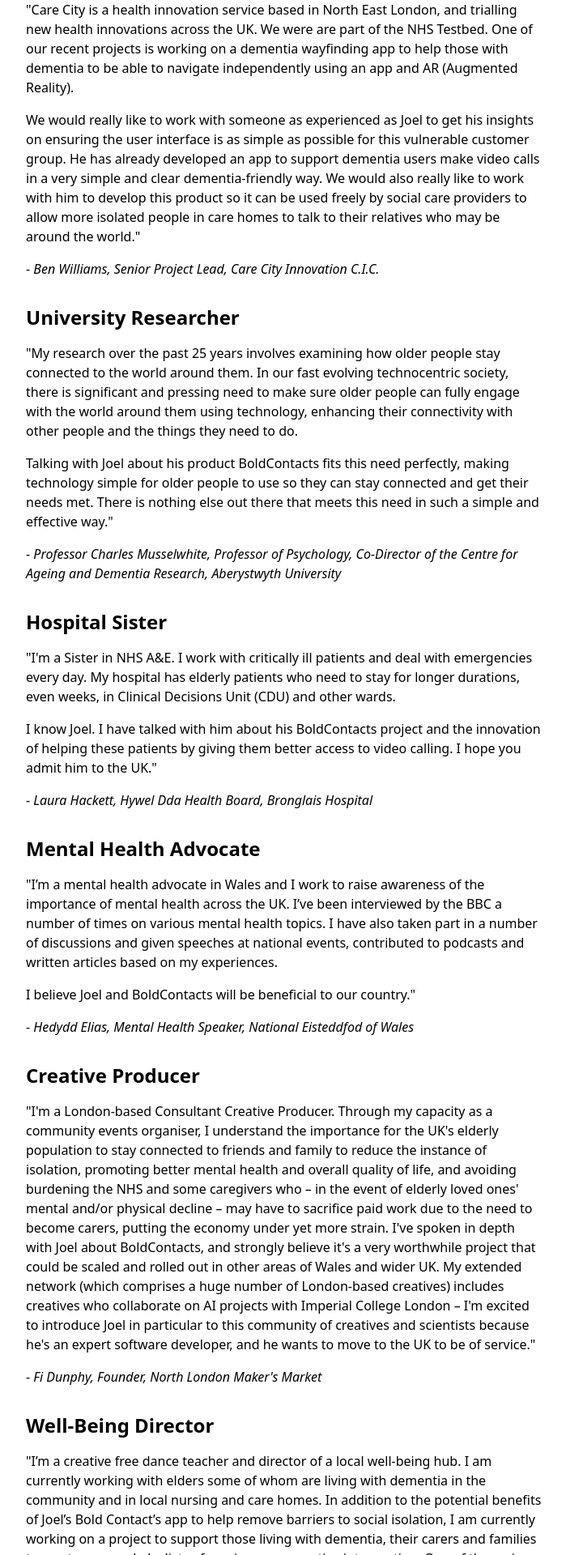
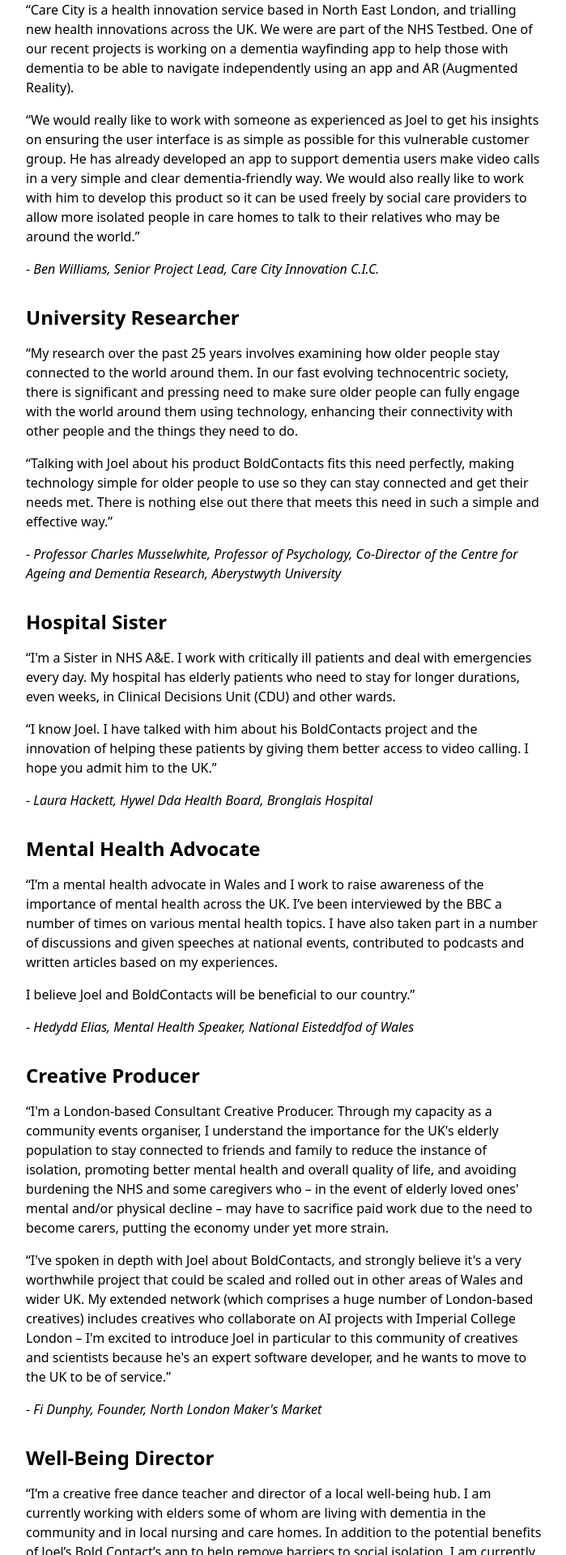
Before and after one commit to BoldContacts/boldcontacts-site-as-sveltekit, a SvelteKit app: page /quotations-by-experts in a window 1280 px wide. Shown: the part 1720-3640 px from the top of the page at 81% size, without its empty margins (288-987 px from the left). Built offline with nearby package versions, Linux system fonts and the light colour scheme.

Commit message:
Reformat quotations

```diff
--- a/src/routes/quotations-by-experts/+page.svelte
+++ b/src/routes/quotations-by-experts/+page.svelte
@@ -42,37 +42,55 @@
 <h1>Quotations by experts thus far</h1>
 
 
+
 <h2>Health Innovation Leader</h2>
 
-<blockquote><p>"Care City is a health innovation service based in North East London, and trialling new health innovations across the UK. We were are part of the NHS Testbed. One of our recent projects is working on a dementia wayfinding app to help those with dementia to be able to navigate independently using an app and AR (Augmented Reality).</p><p>We would really like to work with someone as experienced as Joel to get his insights on ensuring the user interface is as simple as possible for this vulnerable customer group. He has already developed an app to support dementia users make video calls in a very simple and clear dementia-friendly way. We would also really like to work with him to develop this product so it can be used freely by social care providers to allow more isolated people in care homes to talk to their relatives who may be around the world."</p></blockquote>
+<blockquote>
+    <p>&ldquo;Care City is a health innovation service based in North East London, and trialling new health innovations across the UK. We were are part of the NHS Testbed. One of our recent projects is working on a dementia wayfinding app to help those with dementia to be able to navigate independently using an app and AR (Augmented Reality).</p>
+    <p>&ldquo;We would really like to work with someone as experienced as Joel to get his insights on ensuring the user interface is as simple as possible for this vulnerable customer group. He has already developed an app to support dementia users make video calls in a very simple and clear dementia-friendly way. We would also really like to work with him to develop this product so it can be used freely by social care providers to allow more isolated people in care homes to talk to their relatives who may be around the world.&rdquo;</p>
+</blockquote>
 - <cite>Ben Williams, Senior Project Lead, Care City Innovation C.I.C.</cite>
 
 
 <h2>University Researcher</h2>
 
-<blockquote><p>"My research over the past 25 years involves examining how older people stay connected to the world around them. In our fast evolving technocentric society, there is significant and pressing need to make sure older people can fully engage with the world around them using technology, enhancing their connectivity with other people and the things they need to do.</p><p>Talking with Joel about his product BoldContacts fits this need perfectly, making technology simple for older people to use so they can stay connected and get their needs met. There is nothing else out there that meets this need in such a simple and effective way."</p></blockquote>
+<blockquote>
+    <p>&ldquo;My research over the past 25 years involves examining how older people stay connected to the world around them. In our fast evolving technocentric society, there is significant and pressing need to make sure older people can fully engage with the world around them using technology, enhancing their connectivity with other people and the things they need to do.</p>
+    <p>&ldquo;Talking with Joel about his product BoldContacts fits this need perfectly, making technology simple for older people to use so they can stay connected and get their needs met. There is nothing else out there that meets this need in such a simple and effective way.&rdquo;</p></blockquote>
 - <cite>Professor Charles Musselwhite, Professor of Psychology, Co-Director of the Centre for Ageing and Dementia Research, Aberystwyth University</cite>
 
 
 <h2>Hospital Sister</h2>
 
-<blockquote><p>"I'm a Sister in NHS A&E. I work with critically ill patients and deal with emergencies every day. My hospital has elderly patients who need to stay for longer durations, even weeks, in Clinical Decisions Unit (CDU) and other wards.</p><p>I know Joel. I have talked with him about his BoldContacts project and the innovation of helping these patients by giving them better access to video calling. I hope you admit him to the UK."</p></blockquote>
+<blockquote>
+    <p>&ldquo;I'm a Sister in NHS A&E. I work with critically ill patients and deal with emergencies every day. My hospital has elderly patients who need to stay for longer durations, even weeks, in Clinical Decisions Unit (CDU) and other wards.</p>
+    <p>&ldquo;I know Joel. I have talked with him about his BoldContacts project and the innovation of helping these patients by giving them better access to video calling. I hope you admit him to the UK.&rdquo;</p>
+</blockquote>
 - <cite>Laura Hackett, Hywel Dda Health Board, Bronglais Hospital</cite>
 
 
 <h2>Mental Health Advocate</h2>
 
-<blockquote><p>"I’m a mental health advocate in Wales and I work to raise awareness of the importance of mental health across the UK. I’ve been interviewed by the BBC a number of times on various mental health topics. I have also taken part in a number of discussions and given speeches at national events, contributed to podcasts and written articles based on my experiences.</p><p>I believe Joel and BoldContacts will be beneficial to our country."</p></blockquote>
+<blockquote>
+    <p>&ldquo;I’m a mental health advocate in Wales and I work to raise awareness of the importance of mental health across the UK. I’ve been interviewed by the BBC a number of times on various mental health topics. I have also taken part in a number of discussions and given speeches at national events, contributed to podcasts and written articles based on my experiences.</p>
+    <p>I believe Joel and BoldContacts will be beneficial to our country.&rdquo;</p>
+</blockquote>
 - <cite>Hedydd Elias, Mental Health Speaker, National Eisteddfod of Wales</cite>
 
 
 <h2>Creative Producer</h2>
 
-<blockquote><p>"I'm a London-based Consultant Creative Producer. Through my capacity as a community events organiser, I understand the importance for the UK's elderly population to stay connected to friends and family to reduce the instance of isolation, promoting better mental health and overall quality of life, and avoiding burdening the NHS and some caregivers who – in the event of elderly loved ones' mental and/or physical decline – may have to sacrifice paid work due to the need to become carers, putting the economy under yet more strain. I've spoken in depth with Joel about BoldContacts, and strongly believe it's a very worthwhile project that could be scaled and rolled out in other areas of Wales and wider UK. My extended network (which comprises a huge number of London-based creatives) includes creatives who collaborate on AI projects with Imperial College London – I'm excited to introduce Joel in particular to this community of creatives and scientists because he's an expert software developer, and he wants to move to the UK to be of service."</p></blockquote>
+<blockquote>
+    <p>&ldquo;I'm a London-based Consultant Creative Producer. Through my capacity as a community events organiser, I understand the importance for the UK's elderly population to stay connected to friends and family to reduce the instance of isolation, promoting better mental health and overall quality of life, and avoiding burdening the NHS and some caregivers who – in the event of elderly loved ones' mental and/or physical decline – may have to sacrifice paid work due to the need to become carers, putting the economy under yet more strain.</p>
+    <p>&ldquo;I've spoken in depth with Joel about BoldContacts, and strongly believe it's a very worthwhile project that could be scaled and rolled out in other areas of Wales and wider UK. My extended network (which comprises a huge number of London-based creatives) includes creatives who collaborate on AI projects with Imperial College London – I'm excited to introduce Joel in particular to this community of creatives and scientists because he's an expert software developer, and he wants to move to the UK to be of service.&rdquo;</p>
+</blockquote>
 - <cite>Fi Dunphy, Founder, North London Maker's Market</cite>
 
 
 <h2>Well-Being Director</h2>
 
-<blockquote><p>"I’m a creative free dance teacher and director of a local well-being hub. I am currently working with elders some of whom are living with dementia in the community and in local nursing and care homes. In addition to the potential benefits of Joel’s Bold Contact’s app to help remove barriers to social isolation, I am currently working on a project to support those living with dementia, their carers and families to create personal playlists of music as a supportive intervention. One of the main challenges we face is having easy to use technology to store and access this music. Joel is offering technology and training that may be able to help with this kind of work, and with similar kinds of work by related groups."</p></blockquote>
+<blockquote>
+    <p>&ldquo;I’m a creative free dance teacher and director of a local well-being hub. I am currently working with elders some of whom are living with dementia in the community and in local nursing and care homes. In addition to the potential benefits of Joel’s Bold Contact’s app to help remove barriers to social isolation, I am currently working on a project to support those living with dementia, their carers and families to create personal playlists of music as a supportive intervention.</p>
+    <p>&ldquo;One of the main challenges we face is having easy to use technology to store and access this music. Joel is offering technology and training that may be able to help with this kind of work, and with similar kinds of work by related groups.&rdquo;</p>
+</blockquote>
 - <cite>Alexander Holloway, The Joyful Life Guide</cite>
--- a/src/routes/quotations/+page.svelte
+++ b/src/routes/quotations/+page.svelte
@@ -5,35 +5,52 @@
 
 <h2>Health Innovation Leader</h2>
 
-<blockquote><p>"Care City is a health innovation service based in North East London, and trialling new health innovations across the UK. We were are part of the NHS Testbed. One of our recent projects is working on a dementia wayfinding app to help those with dementia to be able to navigate independently using an app and AR (Augmented Reality).</p><p>We would really like to work with someone as experienced as Joel to get his insights on ensuring the user interface is as simple as possible for this vulnerable customer group. He has already developed an app to support dementia users make video calls in a very simple and clear dementia-friendly way. We would also really like to work with him to develop this product so it can be used freely by social care providers to allow more isolated people in care homes to talk to their relatives who may be around the world."</p></blockquote>
+<blockquote>
+    <p>&ldquo;Care City is a health innovation service based in North East London, and trialling new health innovations across the UK. We were are part of the NHS Testbed. One of our recent projects is working on a dementia wayfinding app to help those with dementia to be able to navigate independently using an app and AR (Augmented Reality).</p>
+    <p>&ldquo;We would really like to work with someone as experienced as Joel to get his insights on ensuring the user interface is as simple as possible for this vulnerable customer group. He has already developed an app to support dementia users make video calls in a very simple and clear dementia-friendly way. We would also really like to work with him to develop this product so it can be used freely by social care providers to allow more isolated people in care homes to talk to their relatives who may be around the world.&rdquo;</p>
+</blockquote>
 - <cite>Ben Williams, Senior Project Lead, Care City Innovation C.I.C.</cite>
 
 
 <h2>University Researcher</h2>
 
-<blockquote><p>"My research over the past 25 years involves examining how older people stay connected to the world around them. In our fast evolving technocentric society, there is significant and pressing need to make sure older people can fully engage with the world around them using technology, enhancing their connectivity with other people and the things they need to do.</p><p>Talking with Joel about his product BoldContacts fits this need perfectly, making technology simple for older people to use so they can stay connected and get their needs met. There is nothing else out there that meets this need in such a simple and effective way."</p></blockquote>
+<blockquote>
+    <p>&ldquo;My research over the past 25 years involves examining how older people stay connected to the world around them. In our fast evolving technocentric society, there is significant and pressing need to make sure older people can fully engage with the world around them using technology, enhancing their connectivity with other people and the things they need to do.</p>
+    <p>&ldquo;Talking with Joel about his product BoldContacts fits this need perfectly, making technology simple for older people to use so they can stay connected and get their needs met. There is nothing else out there that meets this need in such a simple and effective way.&rdquo;</p></blockquote>
 - <cite>Professor Charles Musselwhite, Professor of Psychology, Co-Director of the Centre for Ageing and Dementia Research, Aberystwyth University</cite>
 
 
 <h2>Hospital Sister</h2>
 
-<blockquote><p>"I'm a Sister in NHS A&E. I work with critically ill patients and deal with emergencies every day. My hospital has elderly patients who need to stay for longer durations, even weeks, in Clinical Decisions Unit (CDU) and other wards.</p><p>I know Joel. I have talked with him about his BoldContacts project and the innovation of helping these patients by giving them better access to video calling. I hope you admit him to the UK."</p></blockquote>
+<blockquote>
+    <p>&ldquo;I'm a Sister in NHS A&E. I work with critically ill patients and deal with emergencies every day. My hospital has elderly patients who need to stay for longer durations, even weeks, in Clinical Decisions Unit (CDU) and other wards.</p>
+    <p>&ldquo;I know Joel. I have talked with him about his BoldContacts project and the innovation of helping these patients by giving them better access to video calling. I hope you admit him to the UK.&rdquo;</p>
+</blockquote>
 - <cite>Laura Hackett, Hywel Dda Health Board, Bronglais Hospital</cite>
 
 
 <h2>Mental Health Advocate</h2>
 
-<blockquote><p>"I’m a mental health advocate in Wales and I work to raise awareness of the importance of mental health across the UK. I’ve been interviewed by the BBC a number of times on various mental health topics. I have also taken part in a number of discussions and given speeches at national events, contributed to podcasts and written articles based on my experiences.</p><p>I believe Joel and BoldContacts will be beneficial to our country."</p></blockquote>
+<blockquote>
+    <p>&ldquo;I’m a mental health advocate in Wales and I work to raise awareness of the importance of mental health across the UK. I’ve been interviewed by the BBC a number of times on various mental health topics. I have also taken part in a number of discussions and given speeches at national events, contributed to podcasts and written articles based on my experiences.</p>
+    <p>I believe Joel and BoldContacts will be beneficial to our country.&rdquo;</p>
+</blockquote>
 - <cite>Hedydd Elias, Mental Health Speaker, National Eisteddfod of Wales</cite>
 
 
 <h2>Creative Producer</h2>
 
-<blockquote><p>"I'm a London-based Consultant Creative Producer. Through my capacity as a community events organiser, I understand the importance for the UK's elderly population to stay connected to friends and family to reduce the instance of isolation, promoting better mental health and overall quality of life, and avoiding burdening the NHS and some caregivers who – in the event of elderly loved ones' mental and/or physical decline – may have to sacrifice paid work due to the need to become carers, putting the economy under yet more strain. I've spoken in depth with Joel about BoldContacts, and strongly believe it's a very worthwhile project that could be scaled and rolled out in other areas of Wales and wider UK. My extended network (which comprises a huge number of London-based creatives) includes creatives who collaborate on AI projects with Imperial College London – I'm excited to introduce Joel in particular to this community of creatives and scientists because he's an expert software developer, and he wants to move to the UK to be of service."</p></blockquote>
+<blockquote>
+    <p>&ldquo;I'm a London-based Consultant Creative Producer. Through my capacity as a community events organiser, I understand the importance for the UK's elderly population to stay connected to friends and family to reduce the instance of isolation, promoting better mental health and overall quality of life, and avoiding burdening the NHS and some caregivers who – in the event of elderly loved ones' mental and/or physical decline – may have to sacrifice paid work due to the need to become carers, putting the economy under yet more strain.</p>
+    <p>&ldquo;I've spoken in depth with Joel about BoldContacts, and strongly believe it's a very worthwhile project that could be scaled and rolled out in other areas of Wales and wider UK. My extended network (which comprises a huge number of London-based creatives) includes creatives who collaborate on AI projects with Imperial College London – I'm excited to introduce Joel in particular to this community of creatives and scientists because he's an expert software developer, and he wants to move to the UK to be of service.&rdquo;</p>
+</blockquote>
 - <cite>Fi Dunphy, Founder, North London Maker's Market</cite>
 
 
 <h2>Well-Being Director</h2>
 
-<blockquote><p>"I’m a creative free dance teacher and director of a local well-being hub. I am currently working with elders some of whom are living with dementia in the community and in local nursing and care homes. In addition to the potential benefits of Joel’s Bold Contact’s app to help remove barriers to social isolation, I am currently working on a project to support those living with dementia, their carers and families to create personal playlists of music as a supportive intervention. One of the main challenges we face is having easy to use technology to store and access this music. Joel is offering technology and training that may be able to help with this kind of work, and with similar kinds of work by related groups."</p></blockquote>
+<blockquote>
+    <p>&ldquo;I’m a creative free dance teacher and director of a local well-being hub. I am currently working with elders some of whom are living with dementia in the community and in local nursing and care homes. In addition to the potential benefits of Joel’s Bold Contact’s app to help remove barriers to social isolation, I am currently working on a project to support those living with dementia, their carers and families to create personal playlists of music as a supportive intervention.</p>
+    <p>&ldquo;One of the main challenges we face is having easy to use technology to store and access this music. Joel is offering technology and training that may be able to help with this kind of work, and with similar kinds of work by related groups.&rdquo;</p>
+</blockquote>
 - <cite>Alexander Holloway, The Joyful Life Guide</cite>
```
